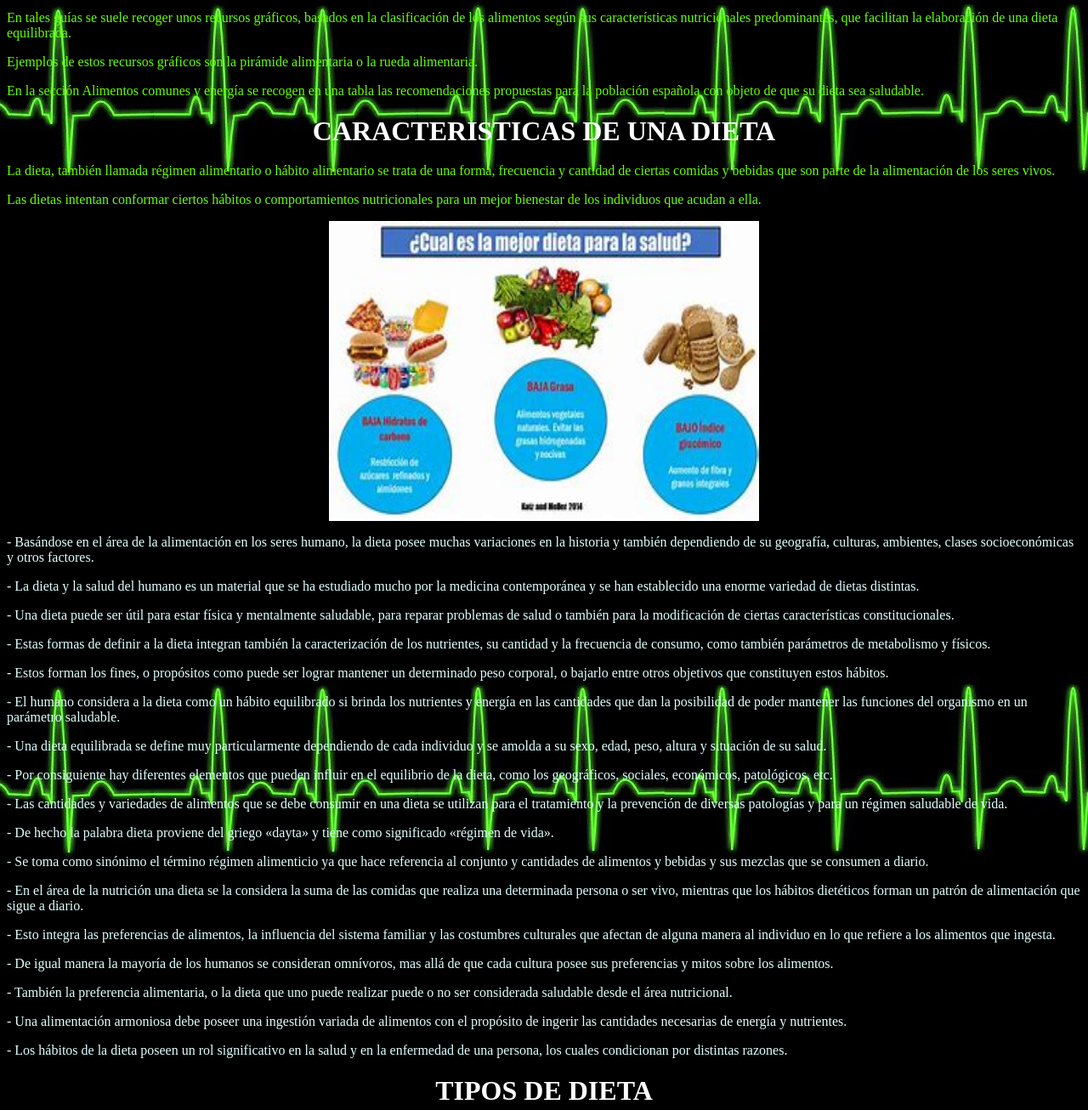
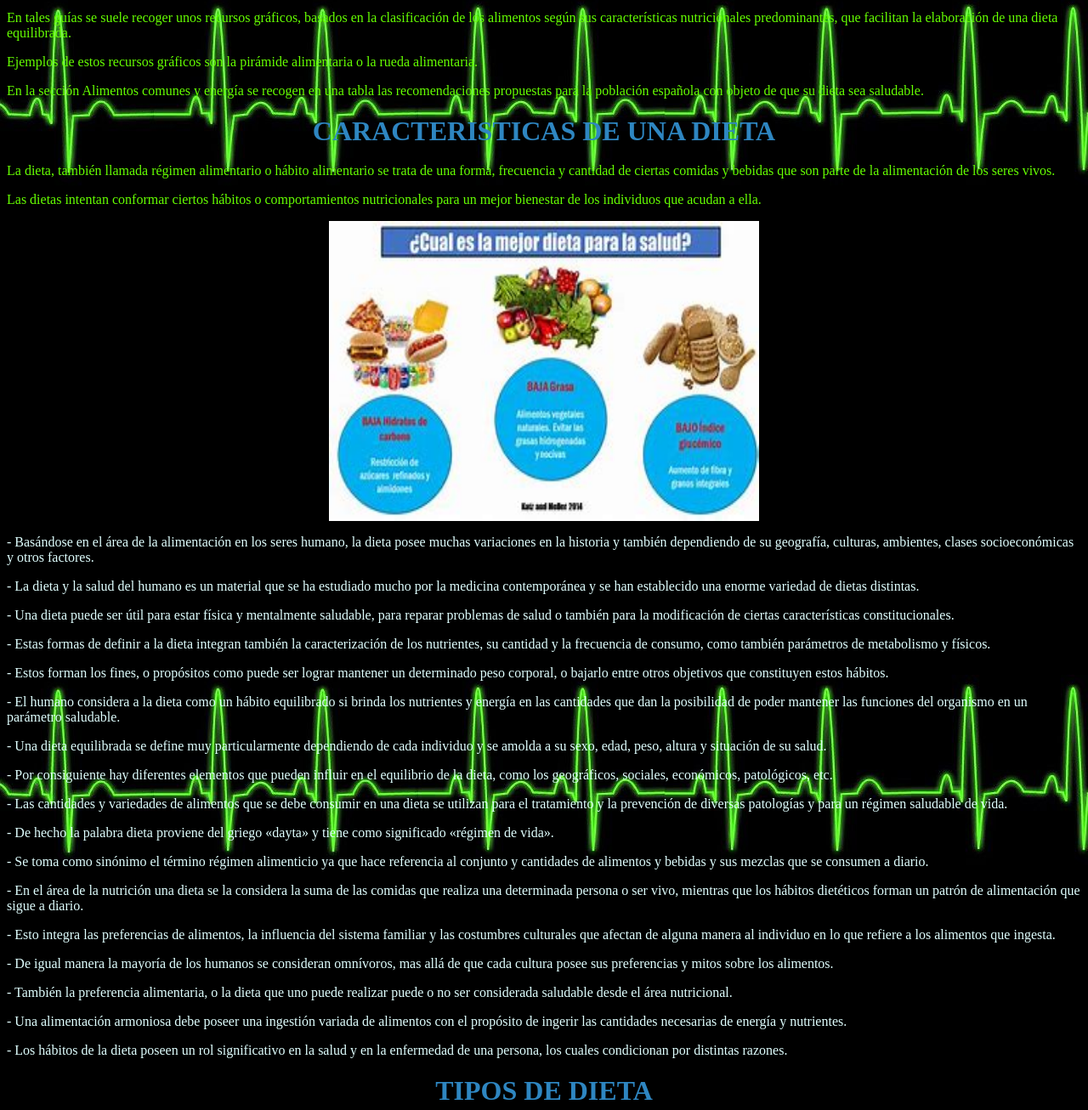
Before and after one commit to EunJiMin/Nutricion-humana.github.io, a plain HTML site: page QUE ES UNA DIETA.html in a window 1280 px wide. Shown: the part 1094-2400 px from the top of the page at 85% size. Drawn offline with Linux system fonts and the light colour scheme.

Commit message:
Update QUE ES UNA DIETA.html

```diff
--- a/QUE ES UNA DIETA.html
+++ b/QUE ES UNA DIETA.html
@@ -168,7 +168,7 @@
                 </p>
             </font>
 
-            <center><h2><center><font color="white" face="Castellar" size="6"> CARACTERISTICAS DE UNA DIETA </center></font></center>
+            <center><h2><center><font color="2E86C1" face="Castellar" size="6"> CARACTERISTICAS DE UNA DIETA </center></font></center>
 
             <font color="66FF00">
                 <p>
@@ -327,7 +327,7 @@
             </p>
 
 
-            <center><h2><center><font color="white" face="Castellar" size="6"> TIPOS DE DIETA </center></font></center>
+            <center><h2><center><font color="2E86C1" face="Castellar" size="6"> TIPOS DE DIETA </center></font></center>
 
 
             <font color="66FF00">
```
